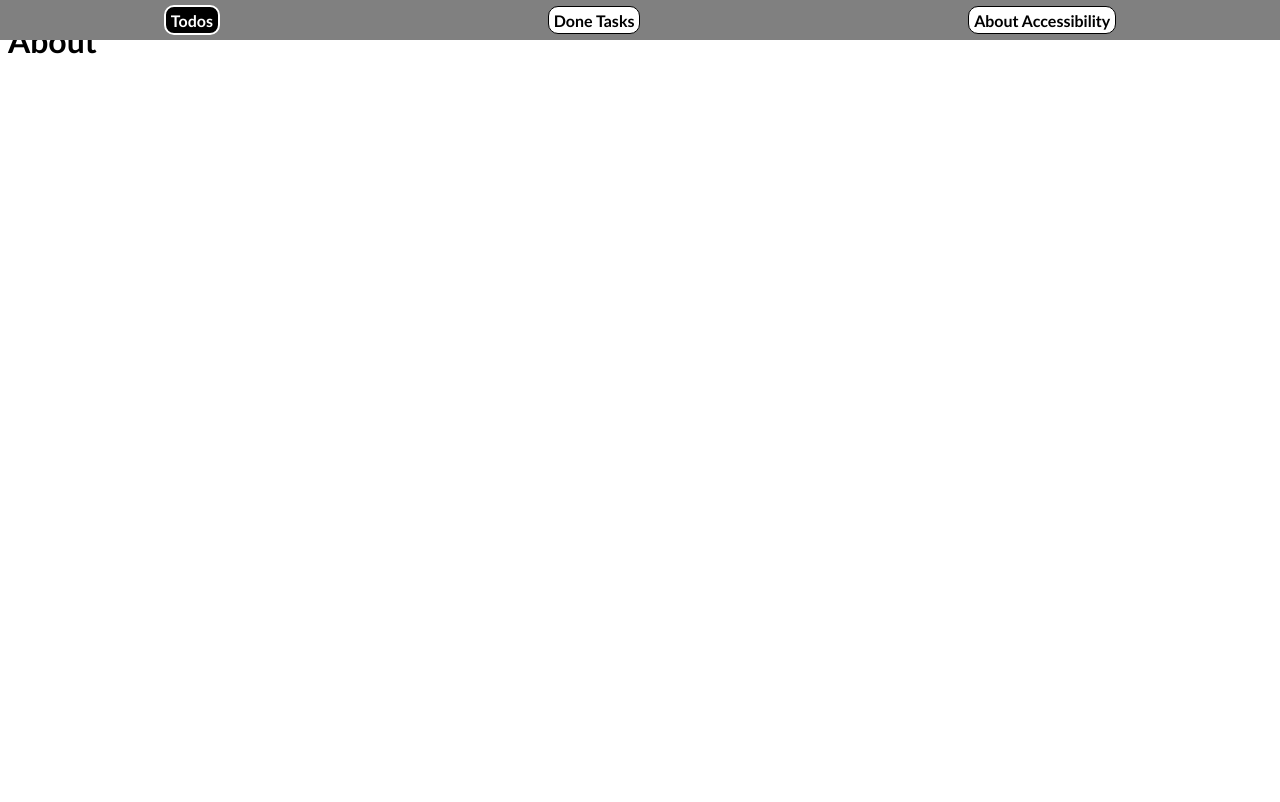
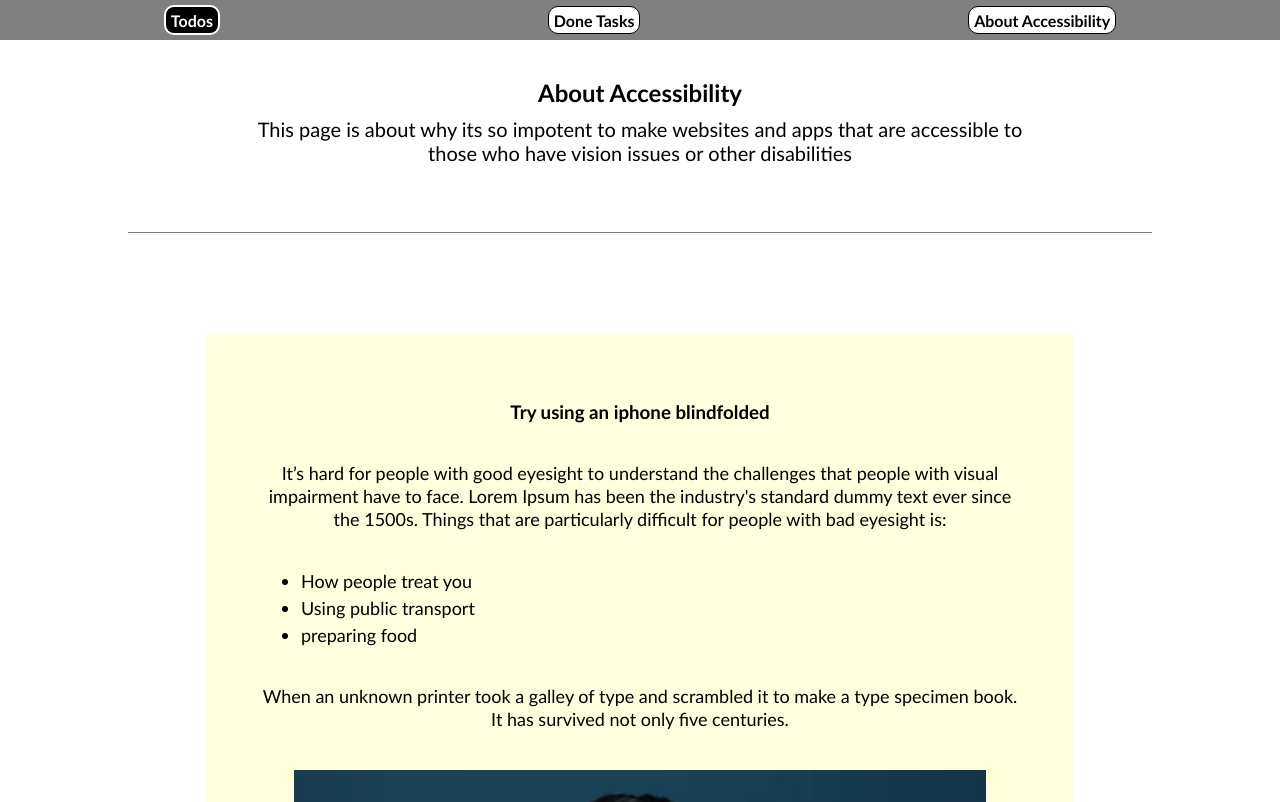
Before and after one commit to lusweek/Todo-Accessibility-app, a React (Create React App) app: page /about in a window 1280 px wide. Shown: the top 802 px of the page. Built offline with nearby package versions, Linux system fonts and the light colour scheme.

Commit message:
two articles in about is done

```diff
--- a/src/App.css
+++ b/src/App.css
@@ -2,6 +2,17 @@
 
 body{
   font-family:  Calibri, Helvetica, Arial, Verdana, 'Times New Roman', Times, serif;
+}
+
+p{
+  font-size: 18px;
+  margin: 39px 5px;
+  line-height: 23px;
+}
+
+li{
+  font-size: 18px;
+  margin: 5px;
 }
 
 *:focus{
@@ -15,8 +26,17 @@ button:focus, label:focus, input:focus{
   text-decoration: none;
 }
 
-label:focus, a:focus{
-  background-color: yellow !important;
+label:focus{
+  border: solid yellow 5px;
+}
+
+a:focus{
+  border: solid black 5px;
+}
+
+.nav-selected:focus{
+  border: solid yellow 5px;
+
 }
 
 button:focus{
@@ -43,6 +63,7 @@ margin-bottom: 10px;
   margin-top: 5px;
   font-size: 20px;
   font-weight: 300;
+  width: 60vw;
 }
 
 #navbar{
@@ -137,3 +158,63 @@ margin-bottom: 10px;
   width: 30px;
   margin-right: 30px;
 }
+
+/* --------------------------------- ABOUT ----------------------------- */
+
+
+.about-article{
+  width: 60vw;
+  padding: 50px;
+  border-radius: 10px;
+  background-color: #FFFEDD;
+  margin: 50px 0px;
+}
+
+.about-article li{
+  text-align: start;
+}
+
+.about-article img {
+  width: 90%;
+}
+
+iframe{
+  margin: 30px 0;
+}
+
+.captions-wrapper{
+  height: 250px;
+  border: solid 1px black;
+  background-color: #F7F7F7;
+  overflow: auto;
+  padding: 40px;
+  text-align: center;
+}
+
+.captions-wrapper p{
+  margin: 5px;
+}
+
+.captions-wrapper h2{
+  font-weight: 500;
+  margin: 0 0 30px 0;
+}
+
+/* --------------------------------- FÖR TELEFON ----------------------------- */
+
+@media screen and (max-width: 480px) {
+  .h2-title,
+  .about-article,
+  .about-article img{
+    width: 80vw;
+  }
+
+  .about-article{
+    padding: 3vw;
+  }
+
+  .captions-wrapper{
+    padding: 10px;
+  }
+
+}
--- a/src/App.js
+++ b/src/App.js
@@ -3,38 +3,42 @@ import './App.css';
 import Todo from './Pages/Todo';
 import DoneTasks from './Pages/DoneTasks';
 import About from './Pages/About';
+import { useEffect } from 'react';
 
 function App() {
 
-  const home = document.querySelector('#homeLink')
-  const done = document.querySelector('#doneLink')
-  const about = document.querySelector('#aboutLink')
+  useEffect(() => {
 
+    const home = document.querySelector('#homeLink')
+    const done = document.querySelector('#doneLink')
+    const about = document.querySelector('#aboutLink')
 
-  const handleHome = (e) => {
-    home.classList.add('nav-selected')
-    done.classList.remove('nav-selected')
-    about.classList.remove('nav-selected')
-  }
+    document.querySelector("#doneLink").addEventListener('click', () => {
+      done.classList.add("nav-selected")
+      about.classList.remove("nav-selected")
+      home.classList.remove("nav-selected")
+    })
 
-  const handleDone = () => {
-    home.classList.remove('nav-selected')
-    done.classList.add('nav-selected')
-    about.classList.remove('nav-selected')
-  }
+    document.querySelector("#homeLink").addEventListener("click", () => {
+      home.classList.add("nav-selected")
+      about.classList.remove("nav-selected")
+      done.classList.remove("nav-selected")
+    })
 
-  const handleAbout = () => {
-    home.classList.remove('nav-selected')
-    done.classList.remove('nav-selected')
-    about.classList.add('nav-selected')
-  }
+    document.querySelector("#aboutLink").addEventListener("click", () => {
+      about.classList.add("nav-selected")
+      done.classList.remove("nav-selected")
+      home.classList.remove("nav-selected")
+    })
+
+  }, [])
 
   return (
     <>
       <nav id='navbar'>
-          <Link id='homeLink' onClick={(e) => handleHome(e)} to="/" className='link-text link-btn nav-selected'>Todos</Link>
-          <Link id='doneLink' onClick={handleDone} to="/done" className='link-text link-btn'>Done Tasks</Link>
-          <Link id='aboutLink' onClick={handleAbout} to="/about" className='link-text link-btn'>About Accessibility</Link>
+          <Link id='homeLink' to="/" className='link-text link-btn nav-selected'>Todos</Link>
+          <Link id='doneLink' to="/done" className='link-text link-btn'>Done Tasks</Link>
+          <Link id='aboutLink' to="/about" className='link-text link-btn'>About Accessibility</Link>
       </nav>
 
       <Routes>
--- a/src/Pages/About.jsx
+++ b/src/Pages/About.jsx
@@ -1,8 +1,84 @@
 import React from 'react'
+import blindfold_img from '../img/blindfolded-low-res.webp'
 
 function About() {
   return (
-    <h1>About</h1>
+   <section className='component-section'>
+      <header>
+        <h1 className='h1-title margin-top'>About Accessibility</h1>
+        <h2 className='h2-title'>This page is about why its so impotent to make websites and apps that are accessible to those who have vision issues or other disabilities</h2>
+      </header>
+
+      <div className='line'></div>
+
+      <article className='about-article'>
+        <h1 className='h1-title'>Try using an iphone blindfolded</h1>
+        <p>It’s hard for people with good eyesight to understand the challenges that people with visual impairment have to face. Lorem Ipsum has been the industry's standard dummy text ever since the 1500s. Things that are particularly difficult for people with bad eyesight is: </p>
+        <ul>
+          <li>How people treat you</li>
+          <li>Using public transport</li>
+          <li>preparing food</li>
+        </ul>
+
+        <p>When an unknown printer took a galley of type and scrambled it to make a type specimen book. It has survived not only five centuries.</p>
+
+        <img src={blindfold_img} alt="Blindfolded man looking at his phone. Phone is in the way of his face" />
+
+        <p>Todays smartphons have ways to let people with visual impairment and even completly blind people use them. <br /><br /> It was popularised in the 1960s with the release of Letraset sheets containing Lorem Ipsum passages, and more recently with desktop publishing software like Aldus PageMaker including versions of Lorem Ipsum.</p>
+
+      </article>
+
+      <article className='about-article'>
+        <h1 className='h1-title'>Understanding people with visual impairment</h1>
+
+        <p>To create a better understanding of the difficulties visual impairment creates: Lorem Ipsum has been the industry's standard dummy text ever since the 1500s, when an unknown printer took a galley of type and scrambled it to make a type specimen book. It has survived not only five centuries.</p>
+
+        <a className='margin-20' href="https://www.youtube.com/watch?v=F5z6fQE79mI">Watch video on youtube</a>
+
+        <iframe src="https://www.youtube.com/embed/F5z6fQE79mI" title="YouTube video player" frameborder="0" allow="accelerometer; autoplay; clipboard-write; encrypted-media; gyroscope; picture-in-picture" allowfullscreen></iframe>
+
+        <div className='captions-wrapper'>
+
+          <h2>Videos captions</h2>
+
+          <p>
+          Can you tell me, what do you most want sighted people to understand about your world? I knew
+          this question was coming. Everyone asks it. It's fine, I'm not like saying it's a bad
+          thing, I'm just making fun of it.
+          Ever since I was little, when people would know that
+          I was visually impaired, they would automatically assume I was slower, like mentally, and that's not
+          the case. I understand the visual impairment can be kind of a stone in the way but, like,
+          to treat me as best they can like any other person. Well they really just want to be treated
+          like everybody else, so treat them like everybody else. Don't assume that they need more of
+          your help than they really do. That they're very strong and independent people. I want
+          to be treated like everybody else. It's important for them to have that sense of empowerment
+          and independence. You know, it's kind of natural for us to want to jump in and help when we
+          see someone struggling with something, especially if they have a disability. But it's important
+          to give them the space to be independent first and let them try to figure it out. How amazingly
+          capable they are. Their outcome or their product doesn't always look the same, but they're
+          able to get there, just like their sighted peers. I love this job. I love that we get
+          to empower students. We get to give families hope. And we get to say these kids are just
+          kids and they're going to achieve great things, they're just going to do it in a different
+          way. I want people to know that everyone is different. And my ears work way better than
+          my eyes, and so do my hands. So, if you put them together, they're both my eye. And my
+          cane is basically my eye, which helps me get around. I'm a regular kid, I can do things,
+          like I can play the piano, I can dance. I can do normal things. I just do some things
+          differently. Learn more about our Visual Services Program at spokaneschools.org/specialeducation,
+          or call 509-354-5323.
+
+          </p>
+        </div>
+
+      </article>
+
+      <div className='line'></div>
+
+
+      <article className='contact-article'>
+
+      </article>
+
+   </section>
   )
 }
 
```
